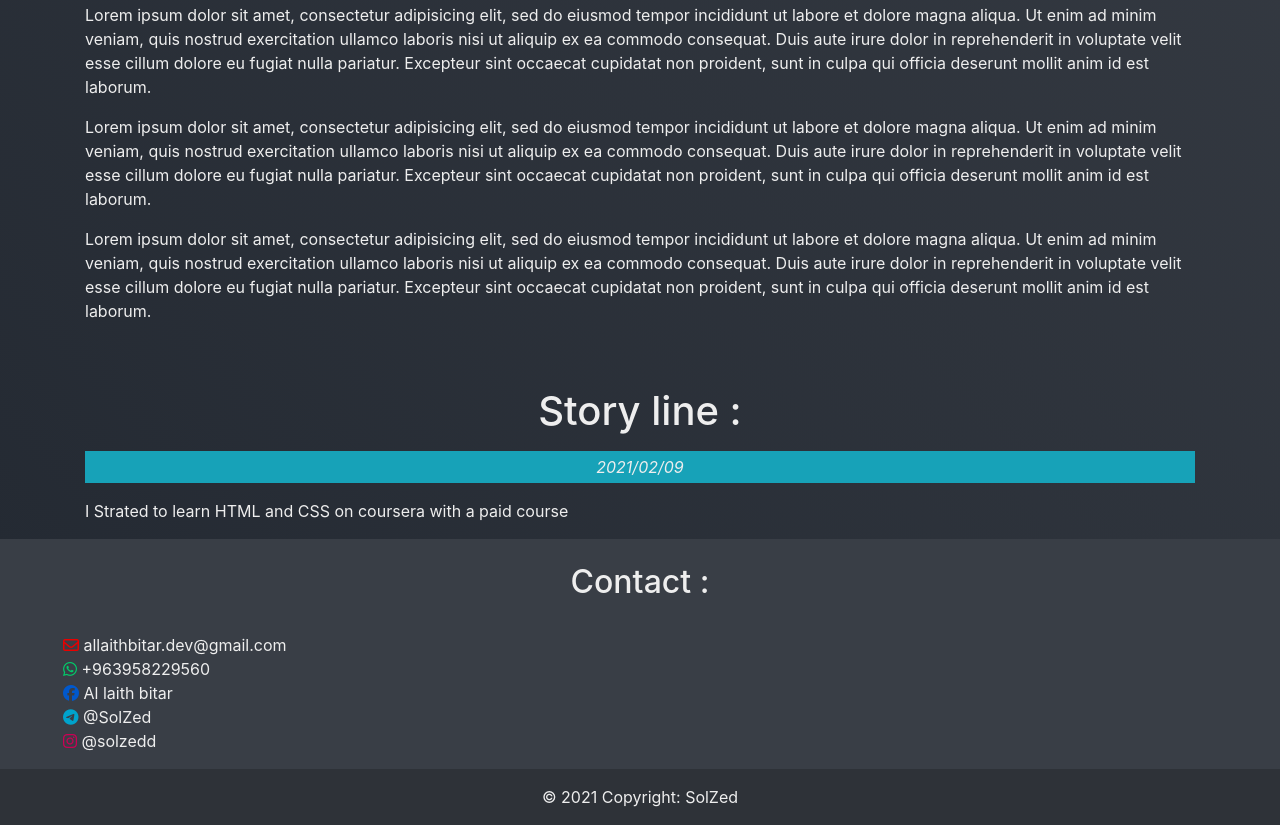
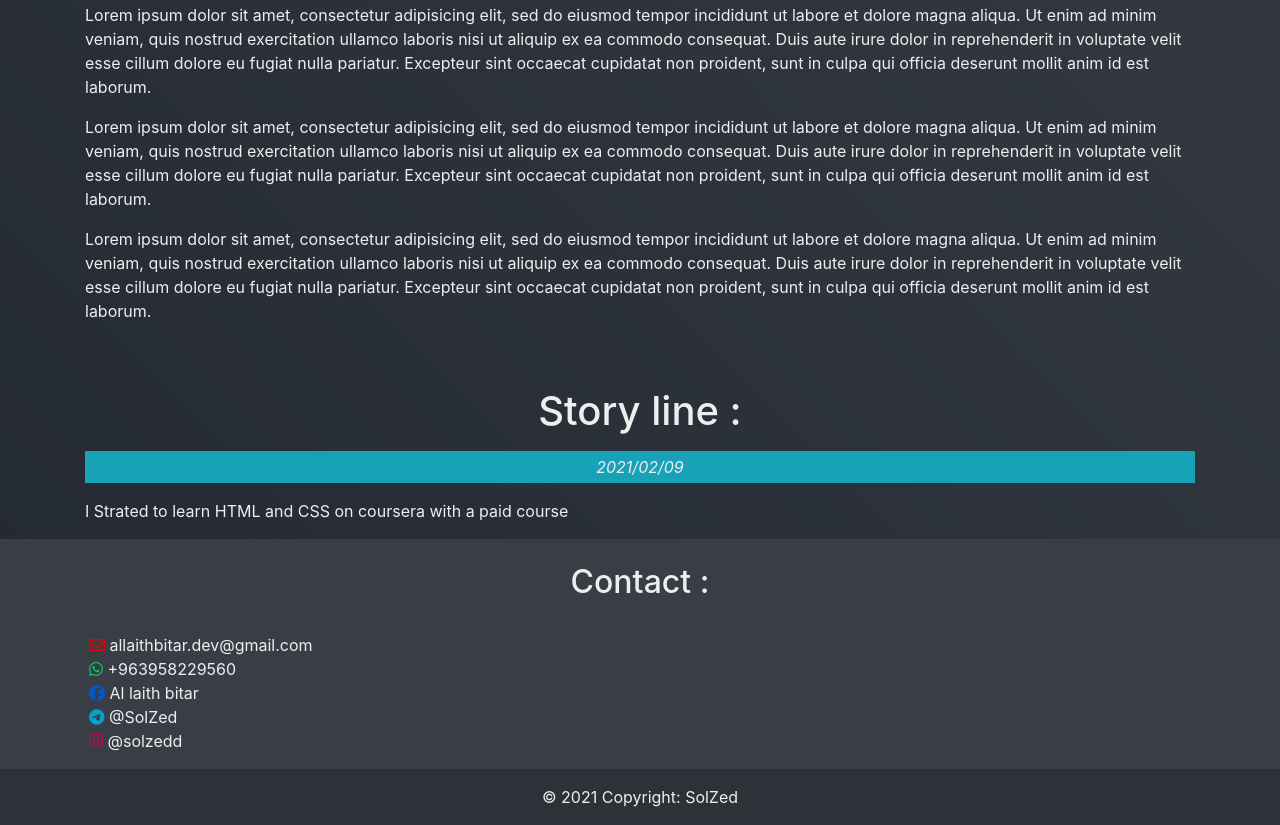
Before and after one commit to SolZed/SolZZed.github.io, a plain HTML site: page index.html in a window 1280 px wide. Shown: the part 749-1574 px from the top of the page. Drawn offline with Linux system fonts and the light colour scheme; files whose address does not match are found by name.

Commit message:
7th time

```diff
--- a/index.html
+++ b/index.html
@@ -64,10 +64,10 @@ proident, sunt in culpa qui officia deserunt mollit anim id est laborum.</p>
 <!-- Footer -->
 <!-- Footer -->
 <footer class="WHOLEFOOTER text-center">
-  <div class="container-fluid">
+  <div class="container">
     <section id="CONTACT" class="footerContact ">
       <h2 class=" py-4 text-center">Contact :</h2>
-      <p class=" text-left ml-md-5 ml-sm-0 ">
+      <p class=" text-left  ml-sm-1 ">
         <i class="far fa-envelope" style="color:#e90000"></i> allaithbitar.dev@gmail.com<br>
        <i class="fab fa-whatsapp" style="color:#00cc6a"></i> +963958229560<br>
       <i class="fab fa-facebook fa-1x" style="color:#0058cc"></i> Al laith bitar<br>
```
